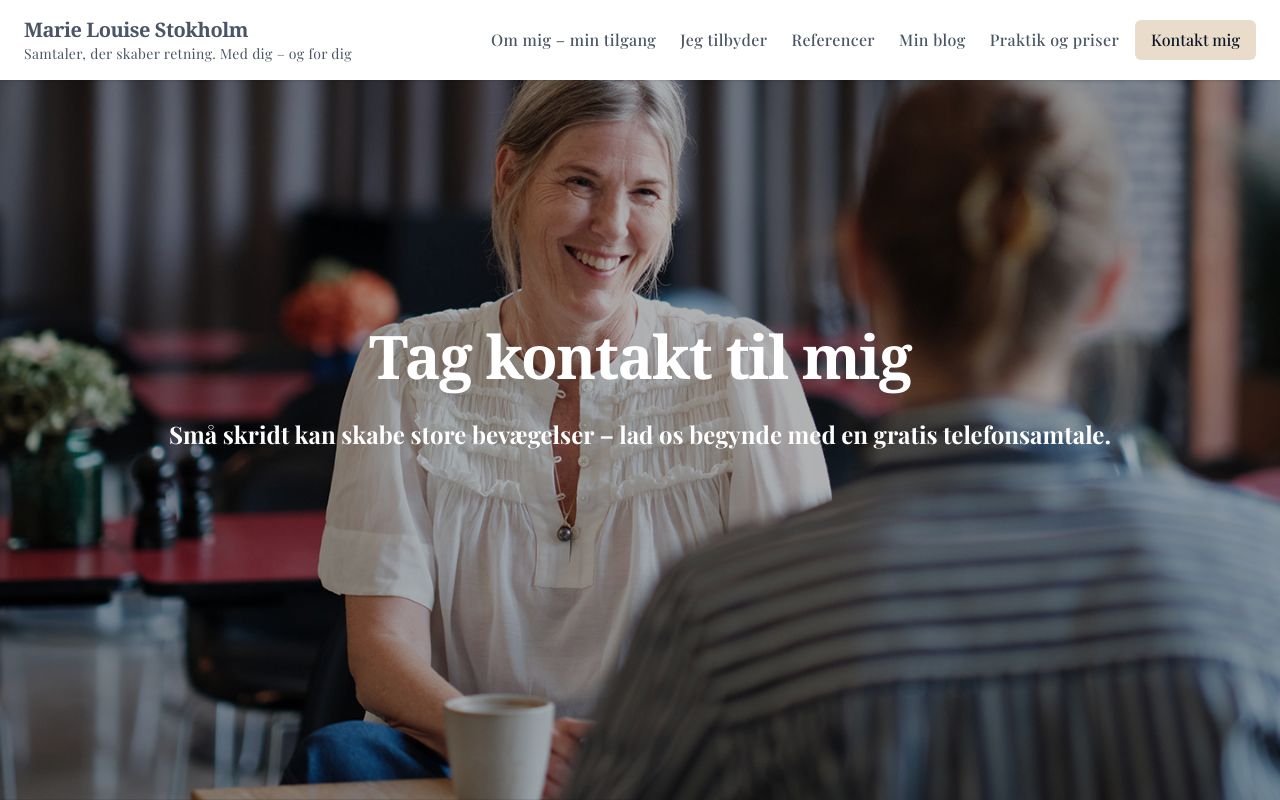
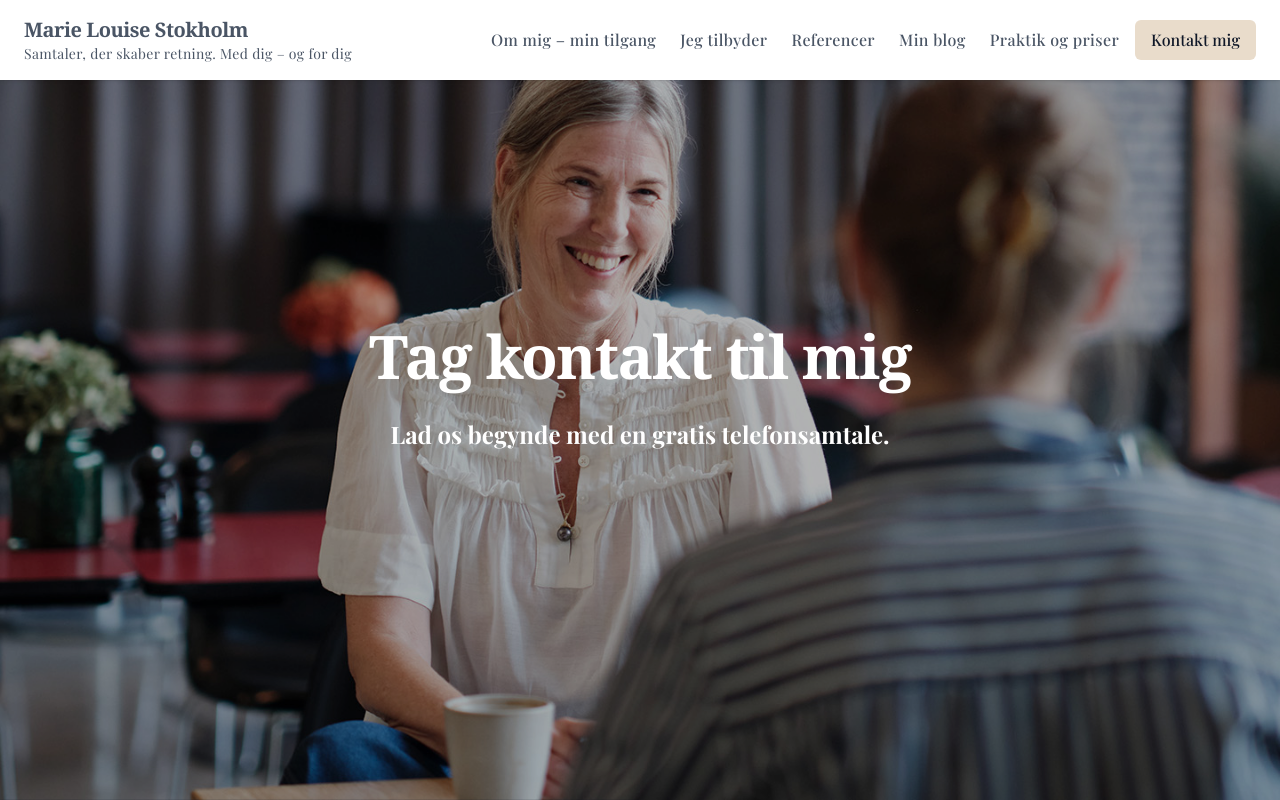
Before and after one commit to nordic-agency/marielouisestokholm, a Next.js app: page /kontakt in a window 1280 px wide. Shown: the top 800 px of the page. Built offline with nearby package versions, Linux system fonts and the light colour scheme.

Commit message:
V2 Revision: Shortened tagline on contact page from 'Små skridt kan skabe store bevægelser – lad os begynde med en gratis telefonsamtale.' to 'Lad os begynde med en gratis telefonsamtale.'

```diff
--- a/src/app/kontakt/page.tsx
+++ b/src/app/kontakt/page.tsx
@@ -21,7 +21,7 @@ export default function KontaktPage() {
             Tag kontakt til mig
           </h1>
           <p className="text-xl md:text-2xl font-bold mb-8">
-            Små skridt kan skabe store bevægelser – lad os begynde med en gratis telefonsamtale.
+            Lad os begynde med en gratis telefonsamtale.
           </p>
         </div>
       </section>
```
